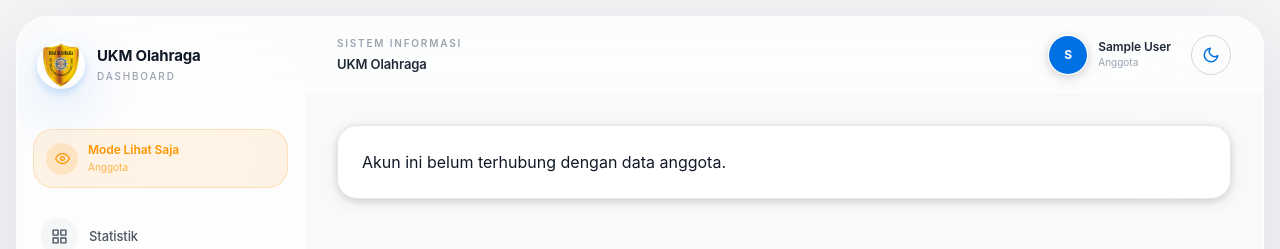
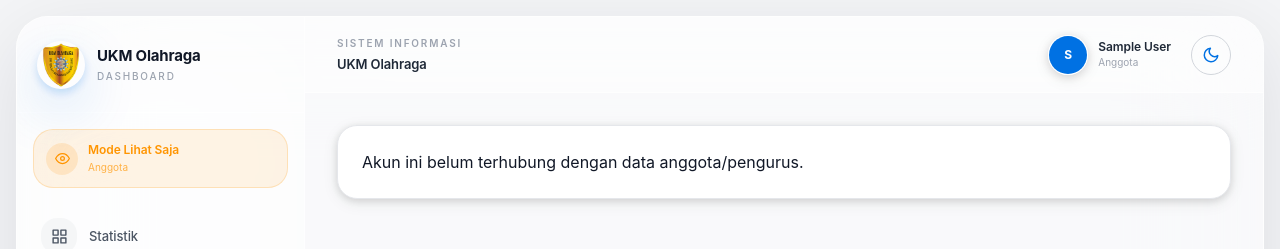
Before and after one commit to mmhdtybl/ukm_or, a Next.js app: page /akun-saya/kas in a window 1280 px wide. Shown: the top 249 px of the page. Built offline with nearby package versions, Linux system fonts and the light colour scheme; no server answers; the database is empty; sample sign-in values are in the browser's storage.

Commit message:
Tambah menu bayar kas untuk semua user kecuali DPO dan admin

```diff
--- a/src/app/akun-saya/kas/page.tsx
+++ b/src/app/akun-saya/kas/page.tsx
@@ -1,17 +1,34 @@
 import { prisma } from "@/lib/prisma";
 import { auth } from "@/lib/auth";
+import { getKapabilitas } from "@/lib/permissions";
 import KasSayaClient from "./KasSayaClient";
 
 export const metadata = { title: "Kas Saya" };
 
 export default async function KasSayaPage() {
   const session = await auth();
-  const anggota = await prisma.anggota.findUnique({ where: { userId: (session!.user as any).id } });
+  const kap = await getKapabilitas();
+  if (!session || !kap) return null;
 
-  if (!anggota) return <div className="card">Akun ini belum terhubung dengan data anggota.</div>;
+  if (kap.isAdmin || kap.isDPO) {
+    return <div className="card">Anda tidak memiliki akses ke halaman ini.</div>;
+  }
+
+  const userId = (session.user as any).id;
+  const anggota = await prisma.anggota.findUnique({ where: { userId } });
+  const pengurus = await prisma.pengurus.findUnique({ where: { userId } });
+
+  if (!anggota && !pengurus) {
+    return <div className="card">Akun ini belum terhubung dengan data anggota/pengurus.</div>;
+  }
 
   const riwayat = await prisma.keuangan.findMany({
-    where: { anggotaId: anggota.id },
+    where: {
+      OR: [
+        ...(anggota ? [{ anggotaId: anggota.id }] : []),
+        ...(pengurus ? [{ pengurusId: pengurus.id }] : []),
+      ],
+    },
     orderBy: { tanggal: "desc" },
   });
 
--- a/src/app/api/keuangan/route.ts
+++ b/src/app/api/keuangan/route.ts
@@ -12,18 +12,28 @@ export async function GET() {
 
   if (kap.canManageKeuangan) {
     const list = await prisma.keuangan.findMany({
-      include: { anggota: { select: { nama: true, nim: true } }, dicatatOleh: { select: { name: true } } },
+      include: {
+        anggota: { select: { nama: true, nim: true } },
+        pengurus: { select: { nama: true, nim: true } },
+        dicatatOleh: { select: { name: true } },
+      },
       orderBy: { tanggal: "desc" },
     });
     return NextResponse.json(list);
   }
 
-  // Anggota: hanya riwayat kas milik sendiri
-  const anggota = await prisma.anggota.findUnique({ where: { userId: (session.user as any).id } });
-  if (!anggota) return NextResponse.json([], { status: 200 });
+  // Pengurus non-admin/non-DPO / Anggota: hanya riwayat kas milik sendiri
+  const userId = (session.user as any).id;
+  const anggota = await prisma.anggota.findUnique({ where: { userId } });
+  const pengurus = await prisma.pengurus.findUnique({ where: { userId } });
 
   const list = await prisma.keuangan.findMany({
-    where: { anggotaId: anggota.id },
+    where: {
+      OR: [
+        ...(anggota ? [{ anggotaId: anggota.id }] : []),
+        ...(pengurus ? [{ pengurusId: pengurus.id }] : []),
+      ],
+    },
     orderBy: { tanggal: "desc" },
   });
   return NextResponse.json(list);
@@ -54,9 +64,14 @@ export async function POST(req: NextRequest) {
     return NextResponse.json(item, { status: 201 });
   }
 
-  if (kap.canKelolaKas) {
-    const anggota = await prisma.anggota.findUnique({ where: { userId: (session.user as any).id } });
-    if (!anggota) return NextResponse.json({ message: "Akun ini bukan akun anggota" }, { status: 400 });
+  if (kap.canKelolaKas || (!kap.isAdmin && !kap.isDPO)) {
+    const userId = (session.user as any).id;
+    const anggota = await prisma.anggota.findUnique({ where: { userId } });
+    const pengurus = await prisma.pengurus.findUnique({ where: { userId } });
+
+    if (!anggota && !pengurus) {
+      return NextResponse.json({ message: "Akun ini tidak terhubung dengan data anggota/pengurus" }, { status: 400 });
+    }
 
     const item = await prisma.keuangan.create({
       data: {
@@ -66,7 +81,8 @@ export async function POST(req: NextRequest) {
         keterangan: body.keterangan || null,
         buktiUrl: body.buktiUrl || null,
         status: "PENDING",
-        anggotaId: anggota.id,
+        anggotaId: anggota?.id || null,
+        pengurusId: pengurus?.id || null,
         tanggal: new Date(),
       },
     });
--- a/src/app/dashboard/keuangan/page.tsx
+++ b/src/app/dashboard/keuangan/page.tsx
@@ -10,7 +10,11 @@ export default async function KelolaKeuanganPage() {
   if (!kap?.canManageKeuangan) redirect("/dashboard");
 
   const keuangan = await prisma.keuangan.findMany({
-    include: { anggota: { select: { nama: true, nim: true } }, dicatatOleh: { select: { name: true } } },
+    include: {
+      anggota: { select: { nama: true, nim: true } },
+      pengurus: { select: { nama: true, nim: true } },
+      dicatatOleh: { select: { name: true } },
+    },
     orderBy: { tanggal: "desc" },
   });
 
--- a/src/components/DashboardShell.tsx
+++ b/src/components/DashboardShell.tsx
@@ -204,7 +204,7 @@ export default function DashboardShell({
       href: "/akun-saya/kas",
       label: "Kas Saya",
       icon: FiDollarSign,
-      show: kap.canKelolaKas,
+      show: !kap.isAdmin && !kap.isDPO,
     },
 
     {
--- a/src/components/admin/KeuanganManager.tsx
+++ b/src/components/admin/KeuanganManager.tsx
@@ -83,7 +83,7 @@ export default function KeuanganManager({
                   <tr key={k.id}>
                     <td>{formatTanggal(k.tanggal)}</td>
                     <td>{k.kategori}</td>
-                    <td>{k.anggota ? `${k.anggota.nama} (${k.anggota.nim})` : k.dicatatOleh?.name || "-"}</td>
+                    <td>{k.anggota ? `${k.anggota.nama} (${k.anggota.nim})` : k.pengurus ? `${k.pengurus.nama} (Pengurus)` : k.dicatatOleh?.name || "-"}</td>
                     <td className={k.jenis === "MASUK" ? "text-green-600" : "text-red-500"}>{k.jenis}</td>
                     <td>{formatUang(k.jumlah)}</td>
                     <td>
```
Also changed, not shown: 1 other file (tests, documents, lock files or other folders).
